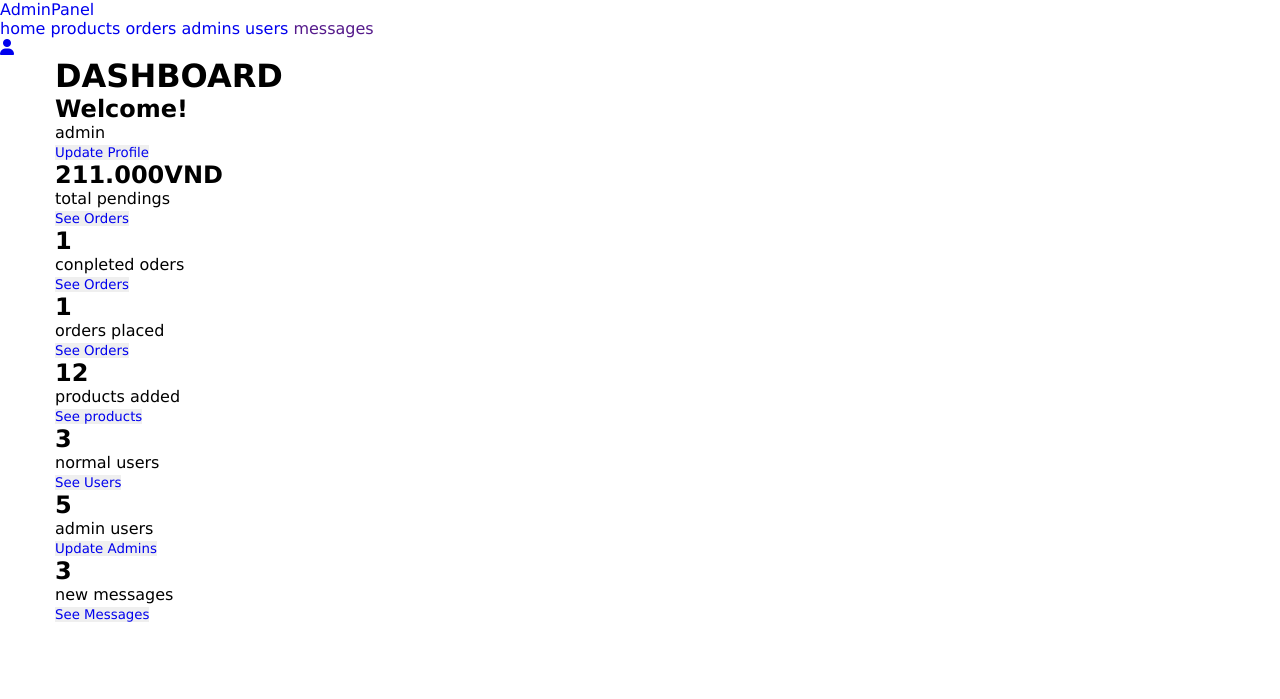
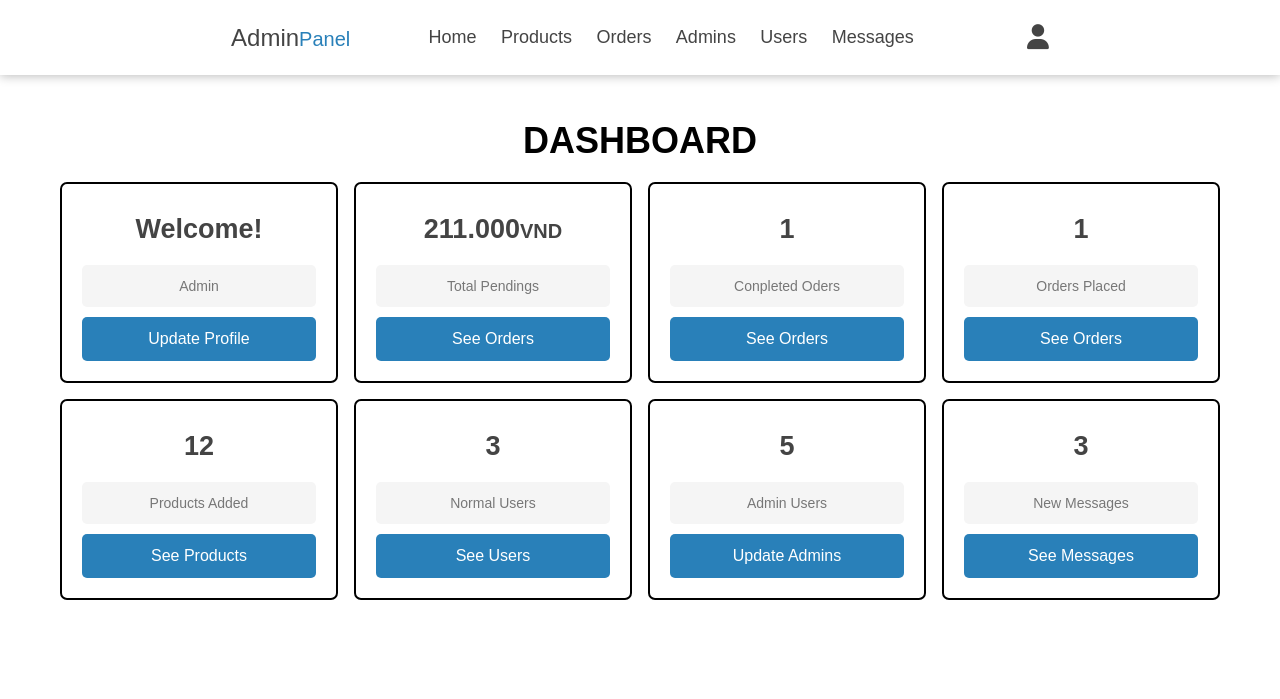
Before and after one commit to binhbanmuoi123/five-fire-lavender, a PHP site: page / in a window 1280 px wide. Shown: the top 699 px of the page. Run offline with PHP 8.4, Linux system fonts and the light colour scheme.

Commit message:
Update style.css

```diff
--- a/admin/css/style.css
+++ b/admin/css/style.css
@@ -1,17 +1,110 @@
 *{
     margin: 0;padding: 0;
     box-sizing: border-box;
-    font-family: Verdana, Geneva, Tahoma, sans-serif;
+    font-family: sans-serif;
     outline: none;
     border: none;
     text-decoration: none;
+    text-transform: capitalize;
 }
 .container{
     max-width: 1200px;
     padding-right: 15px;
     padding-left: 15px;
+    padding: 20px;
     margin: 0 auto;
     display: flex;
     flex-direction: column;
     background-color: white;
 }
+* ul {
+    padding: unset;
+  }
+* ul li {
+  list-style-type: none;
+}
+.icons a{
+    font-size: 25px;
+    color: #444444;
+    margin-left: 15px;
+}
+
+.icons a:hover{
+    color: #2980b9;
+}
+header{
+    width: 100%;
+    position: fixed;
+    height: 75px;
+    top: 0; left:0; right:0;
+    background: white;
+    padding: 0px 15%;
+    display: flex;
+    align-items: center;
+    justify-content: space-around;
+    z-index: 1000;
+    box-shadow: 0 1px 10px rgb(187, 187, 187);
+}
+header nav a{
+    font-size: 18px;
+    margin-right: 20px;
+    color: #444444;
+}
+header .logo{
+    color: #444444;
+    /* font-weight: bold; */
+    font-size: 24px;
+}
+header .logo span{
+    color: #2980b9;
+
+}
+main{
+    margin: 80px auto;
+
+}
+h1{
+    font-size: 36px;
+    text-align: center;
+    padding: 20px;
+}
+.box-container{
+    display: grid;
+    grid-template-columns: repeat(4, 1fr);
+    gap: 16px;
+}
+.box{
+    border: 2px black solid;
+    padding: 20px;
+    border-radius: 7px;
+}
+.box h2{
+    font-size: 27px;
+    text-align: center;
+    color: #444444;
+    padding: 10px;
+}
+.box p{
+    font-size: 14px;
+    margin: 10px 0px;
+    padding: 13px;
+    text-align: center;
+    background-color: #f5f5f5;
+    border-radius: 5px;
+    color: #777777;
+}
+.box button{
+    width: 100%;
+    background-color: #2980b9;
+    margin: 0px 0px;
+    padding: 13px;
+    text-align: center;
+    border-radius: 5px;
+}
+.box button a{
+    font-size: 16px;
+    color: white;
+}
+span{
+    font-size: 20px;
+}
```
